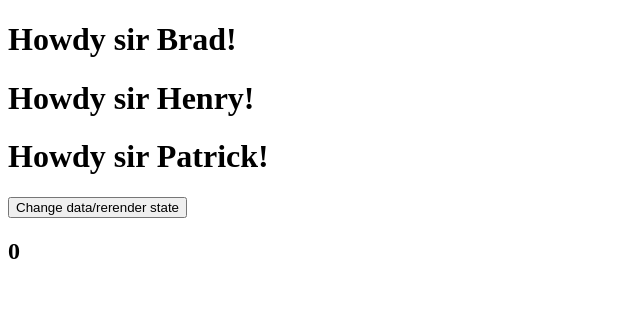
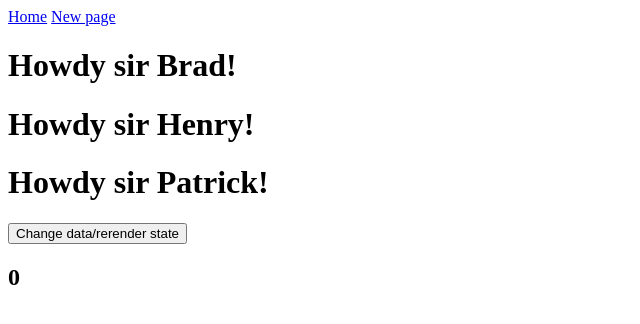
Before and after one commit to bradscottwhite/complite, a plain HTML site: page example/index.html in a window 1280 px wide. Shown: the whole page, without its empty margins (0-640 px from the left). Drawn offline with Linux system fonts and the light colour scheme.

Commit message:
Added SPA Router

```diff
--- a/complite.js
+++ b/complite.js
@@ -86,3 +86,49 @@ const Comp = (() => {
 	}
 	return Comp
 })();
+
+(() => {
+	var routes = {}
+	var defPath = '/'
+	var curPath = window.location.hash
+	var found = false
+	//var prevPath = ''
+	class RouterComp extends HTMLElement {
+		connectedCallback() {
+			var dom = this.innerHTML
+			defPath = this.getAttribute('index')
+		}
+	}
+	class RouteComp extends HTMLElement {
+		connectedCallback() {
+			var path = this.getAttribute('path')
+			routes[path] = this.innerHTML
+			if ('#' + path === curPath) {
+				found = true
+				//prevPath = path
+			} else
+				this.innerHTML = ''
+		}
+	}
+	//Link-comp....??
+	customElements.define('router-comp', RouterComp)
+	customElements.define('route-comp', RouteComp)
+	if (!found) {
+		window.location.hash = defPath
+		document.querySelector(`route-comp[path='${defPath}']`).innerHTML = routes[defPath]
+	}
+	window.addEventListener('hashchange', () => {
+		curPath = window.location.hash
+		found = false
+		for (var route in routes)
+			if ('#' + route === curPath) {
+				found = true
+				document.querySelector(`route-comp[path='${route}']`).innerHTML = routes[route]
+			} else// if ('#' + route === prevPath)
+				document.querySelector(`route-comp[path='${route}']`).innerHTML = ''
+		if (!found) {
+			window.location.hash = defPath
+			document.querySelector(`route-comp[path='${defPath}']`).innerHTML = routes[defPath]
+		}
+	})
+})();
--- a/example/index.html
+++ b/example/index.html
@@ -1,11 +1,22 @@
 <!DOCTYPE HTML>
 <html>
 <head>
-	<title>compLite</title>
+	<title>complite</title>
 </head>
 <body>
-	<!-- App component: -->
-	<app-comp></app-comp>
+	<div>
+		<a href='#/'>Home</a>
+		<a href='#/new'>New page</a>
+	</div>
+	<router-comp index='/'>
+		<route-comp path='/'>
+			<!-- App component: -->
+			<app-comp></app-comp>
+		</route-comp>
+		<route-comp path='/new'>
+			<new-comp></new-comp>
+		</route-comp>
+	</router-comp>
 
 	<!-- compLite: -->
 	<script src='./../complite.js'></script>
@@ -14,5 +25,6 @@
 	<script src='./names-comp.js'></script>
 	<script src='./name-comp.js'></script>
 	<script src='./counter-comp.js'></script>
+	<script src='./new-comp.js'></script>
 </body>
 </html>
--- /dev/null
+++ b/example/new-comp.js
@@ -0,0 +1,7 @@
+const newComp = new Comp('new-comp', app)
+
+newComp.init(() => {
+	return `<h1>
+		This is a new page!
+	</h1>`
+});
```
